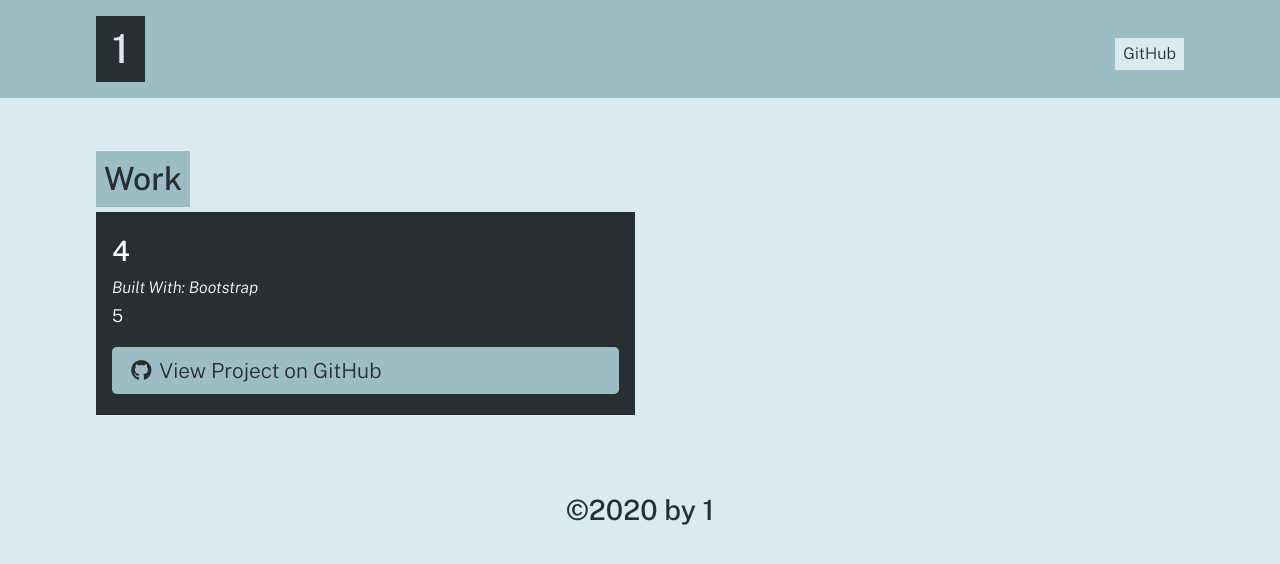
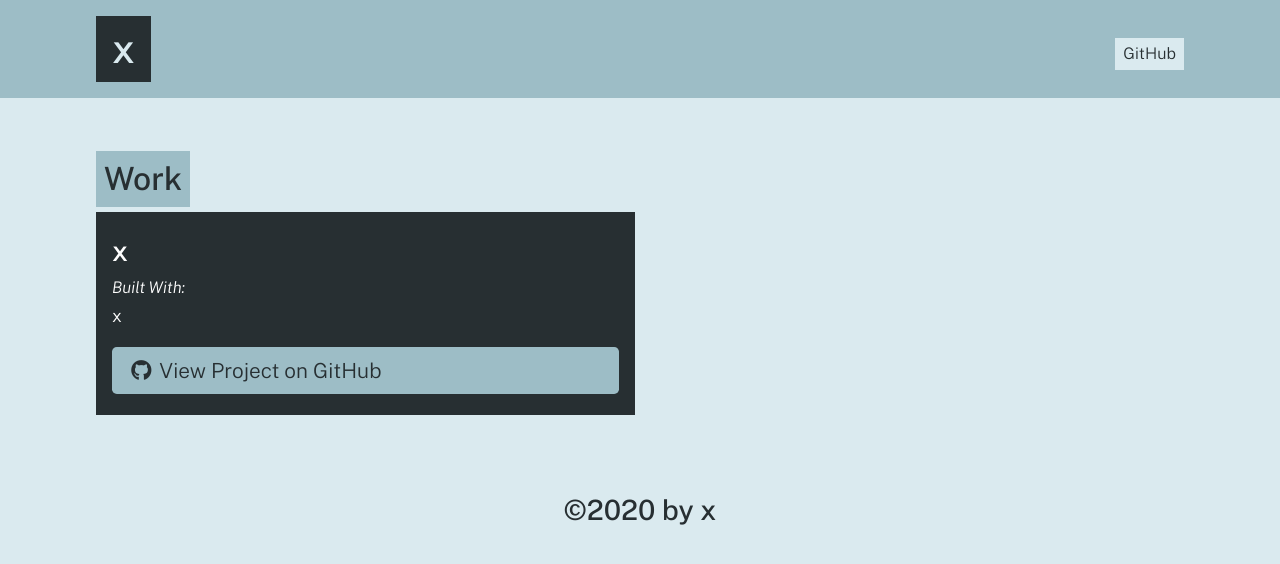
Before and after one commit to its-jefe/portfolio-generator, a website: page dist/index.html in a window 1280 px wide. Drawn offline with nearby package versions, Linux system fonts and the light colour scheme.

Commit message:
second commit?

```diff
--- a/dist/index.html
+++ b/dist/index.html
@@ -15,9 +15,9 @@
   <body>
     <header>
       <div class="container flex-row justify-space-between align-center py-3">
-        <h1 class="page-title text-secondary bg-dark py-2 px-3">1</h1>
+        <h1 class="page-title text-secondary bg-dark py-2 px-3">x</h1>
         <nav class="flex-row">
-          <a class="ml-2 my-1 px-2 py-1 bg-secondary text-dark" href="https://github.com/2">GitHub</a>
+          <a class="ml-2 my-1 px-2 py-1 bg-secondary text-dark" href="https://github.com/x">GitHub</a>
         </nav>
       </div>
     </header>
@@ -31,13 +31,13 @@
 
 
           <div class="col-12 col-md-6 mb-2 bg-dark text-light p-3 flex-column">
-            <h3 class="portfolio-item-title text-light">4</h3>
+            <h3 class="portfolio-item-title text-light">x</h3>
             <h5 class="portfolio-languages">
               Built With:
-              Bootstrap
+
             </h5>
-            <p>5</p>
-            <a href="7" class="btn mt-auto"><i class="fab fa-github mr-2"></i>View Project on GitHub</a>
+            <p>x</p>
+            <a href="x" class="btn mt-auto"><i class="fab fa-github mr-2"></i>View Project on GitHub</a>
           </div>
 
 
@@ -46,7 +46,7 @@
 
     </main>
     <footer class="container text-center py-3">
-      <h3 class="text-dark">&copy;2020 by 1</h3>
+      <h3 class="text-dark">&copy;2020 by x</h3>
     </footer>
   </body>
   </html>
```
